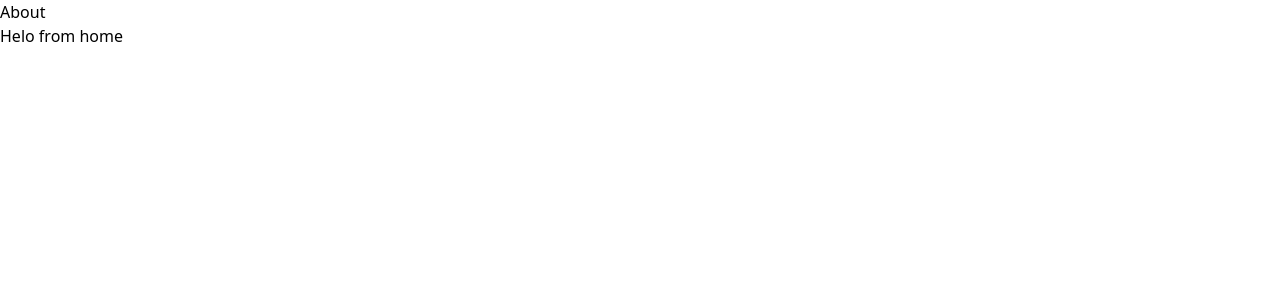
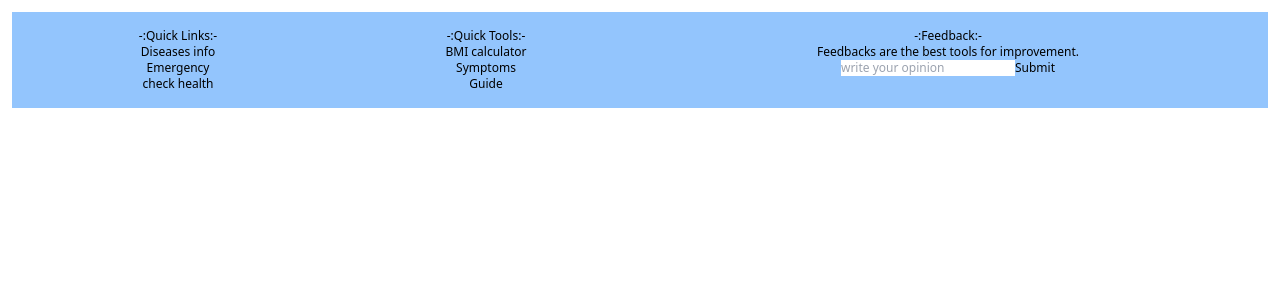
Before and after one commit to codechampriyanshu/Sanjeevani, a React (Create React App) app in the folder frontend/: page / in a window 1280 px wide. Shown: the top 300 px of the page. Built offline with nearby package versions, Linux system fonts and the light colour scheme.

Commit message:
footer added

```diff
--- a/frontend/src/App.js
+++ b/frontend/src/App.js
@@ -1,18 +1,9 @@
 import './App.css';
-import {BrowserRouter,Route,Routes,Link} from 'react-router-dom'
 import Home from '../src/pages/Home';
-import About from '../src/pages/About';
 
 function App() {
   return (
-    <BrowserRouter>
-    <Link to='/about'>About</Link>
-    <Routes>
-      <Route path="/about" element={<About />}></Route>
-      <Route path='/' element={<Home/>}>
-      </Route>
-    </Routes>
-    </BrowserRouter>
+   <Home/>
   );
 }
 
--- /dev/null
+++ b/frontend/src/Components/Footer/Footer.jsx
@@ -0,0 +1,31 @@
+import React from 'react'
+import { Link,BrowserRouter } from 'react-router-dom'
+export default function Footer() {
+    return (
+        <div className="grid grid-cols-4 p-3 m-3 text-xs bg-blue-300">
+        <BrowserRouter>
+        <div className="col-span-1 py-1 text-center">
+            <h3 className="">-:Quick Links:-</h3>
+            <Link to="https://www.nhsinform.scot/search?q=cancer&locpt=&ds=&tab=inform" >Diseases info</Link><br/>
+            <Link to="">Emergency</Link><br/>
+            <Link to="">check health</Link><br/>
+        </div>
+        <div className="col-span-1 py-1 text-center">
+            <h3 className="">-:Quick Tools:-</h3>
+            <Link to="#" >BMI calculator</Link><br/>
+            <Link to=""> Symptoms</Link><br/>
+            <Link to=""> Guide</Link><br/>
+        </div>
+        <div className="col-span-2 py-1 text-center">
+            <h3 className="">-:Feedback:-</h3>
+            <article>Feedbacks are the best tools for improvement.<br/>
+                    <input id="opinion" placeholder="write your opinion"/>
+                    <label id="opinion"></label>
+                    <button type="button">Submit</button>
+
+            </article>
+        </div>
+        </BrowserRouter>
+        </div>
+    )
+}
--- a/frontend/src/pages/Home.jsx
+++ b/frontend/src/pages/Home.jsx
@@ -1,9 +1,10 @@
 import React from 'react'
+import Footer from '../components/Footer/Footer'
 
 export default function Home() {
     return (
         <div>
-            Helo from home
+            <Footer/>
         </div>
     )
 }
```
Also changed, not shown: 2 other files (tests, documents, lock files or other folders).
